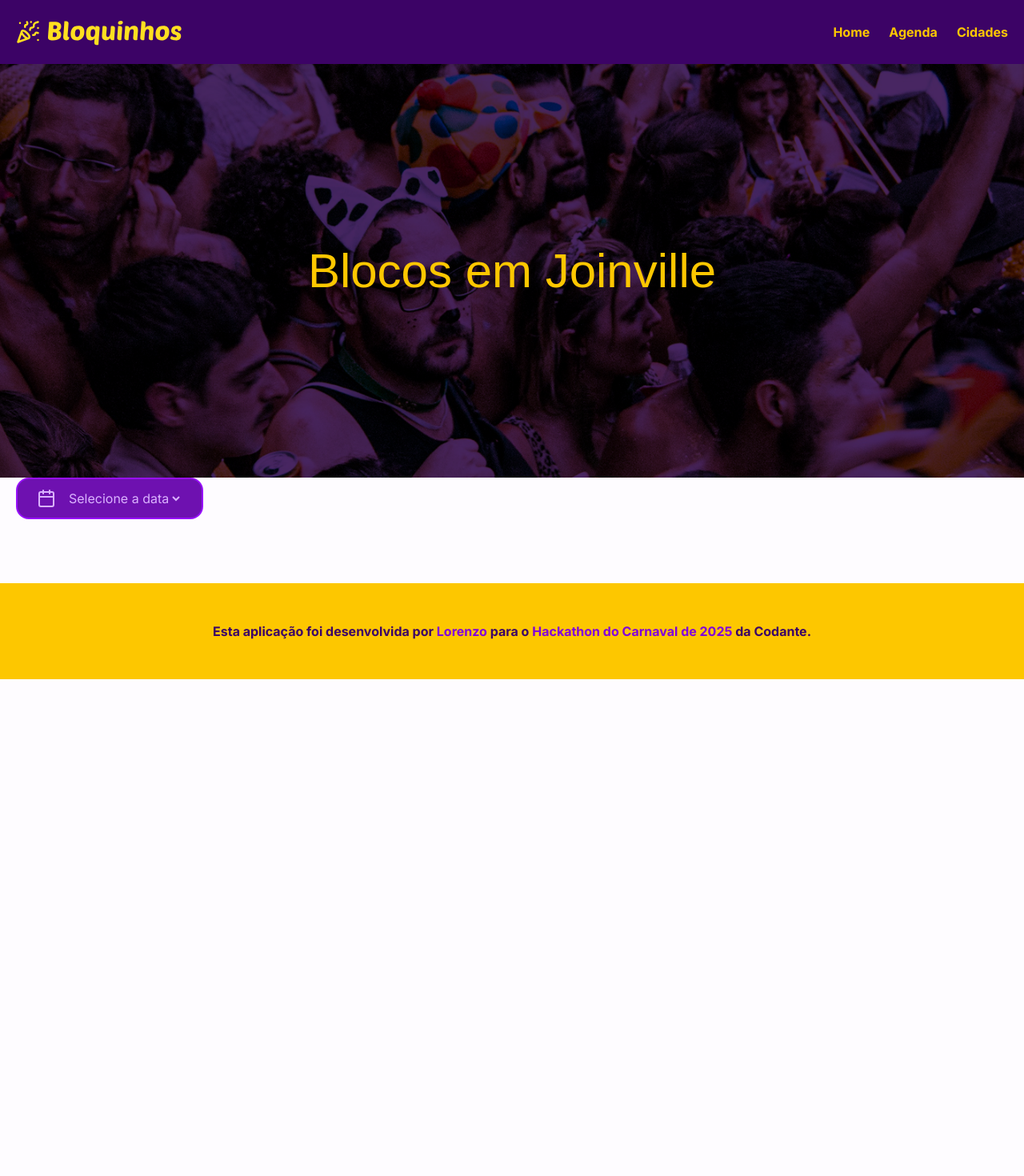
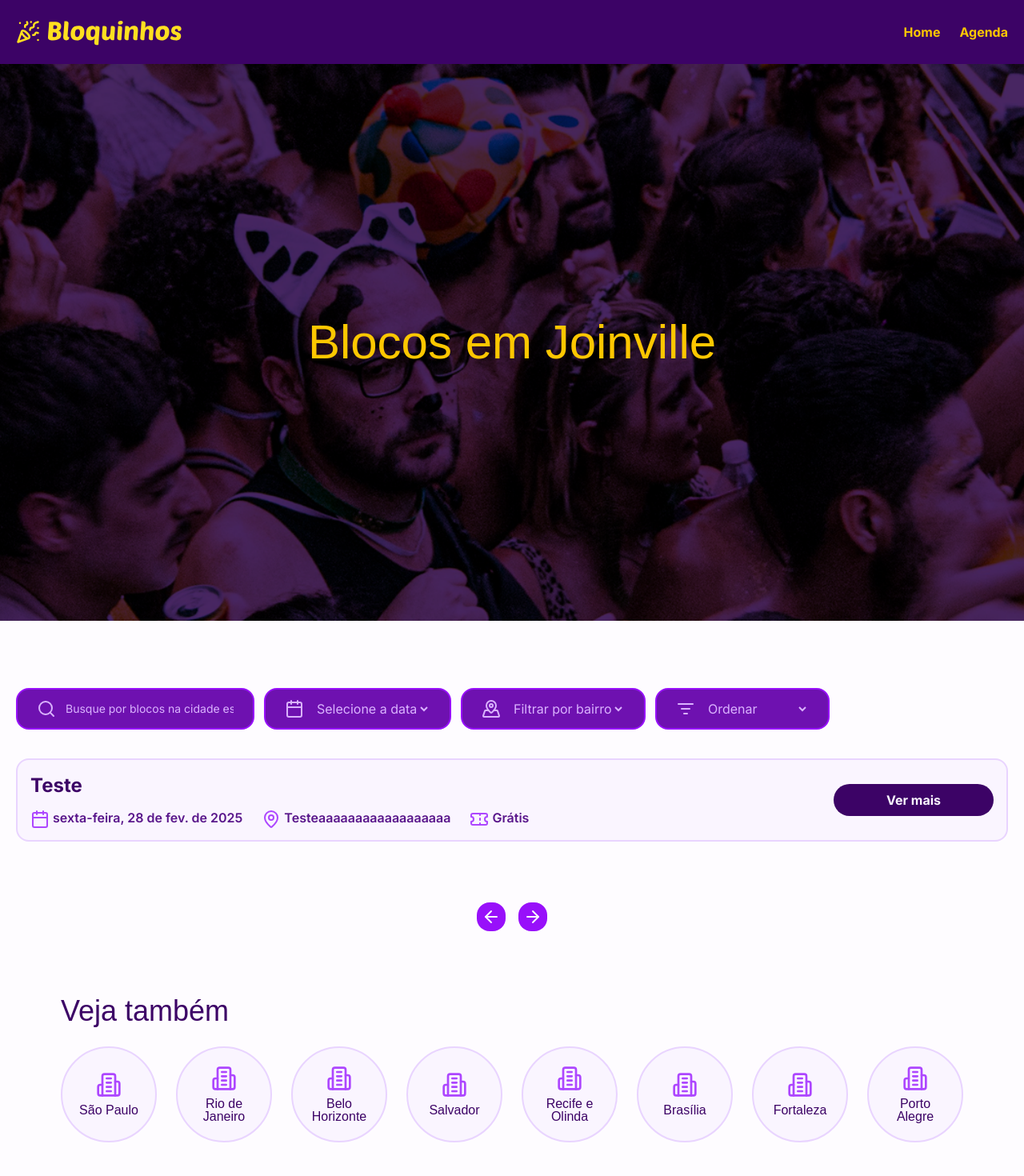
Before and after one commit to llorenzzzo/Hackathon-do-Carnaval-de-2025, a Next.js app: page /cidades/1 in a window 1280 px wide. Shown: the top 1470 px of the page at 80% size. Before the commit the page ends 849 px from the top, so only its background shows below. Built offline with nearby package versions, Linux system fonts and the light colour scheme; a web font is replaced by a local one.

Commit message:
estilos finalizados

```diff
--- a/src/app/(home)/page.tsx
+++ b/src/app/(home)/page.tsx
@@ -1,7 +1,6 @@
-import { Calendar, Search } from "lucide-react";
+import { Calendar, MapPin, Search } from "lucide-react";
 import { Cidades } from "./cidades";
 import { SectionHeading } from "@/components/section-heading";
-import Link from "next/link";
 import { Footer } from "@/components/footer";
 import { Bloquinho } from "@/components/bloquinho";
 import { Select, SelectIcon, SelectInput } from "@/components/select";
@@ -10,12 +9,28 @@ import { Input, InputIcon, InputRoot } from "@/components/input";
 export default function Home() {
   return (
     <div className="">
-      <div className="w-full h-[517px] bg-[url(/background-home.png)] bg-no-repeat bg-cover bg-center flex flex-col items-center">
-        <div className="bg-purple-900 mx-20 my-auto w-full max-w-[1140px] h-[300px] rounded-4xl flex flex-col items-center justify-center gap-4">
+      <div className="w-full h-[87vh] bg-[url(/background-home.png)] bg-no-repeat bg-cover bg-center flex flex-col items-center">
+        <div className="bg-purple-900 mx-20 my-auto w-full max-w-[1140px] h-[300px] rounded-4xl flex flex-col items-center justify-center gap-6">
           <h1 className="font-heading text-4xl md:text-6xl text-center text-pretty text-yellow-400">
             Encontre seu bloquinho de carnaval
           </h1>
-          <div className="flex flex-row gap-6">
+          <div className="flex flex-row gap-4 justify-between">
+            <Select>
+              <SelectIcon>
+                <MapPin />
+              </SelectIcon>
+              <SelectInput>
+                <option>Selecione a cidade</option>
+                <option value="sao-paulo">São Paulo</option>
+                <option value="rio-de-janeiro">Rio de Janeiro</option>
+                <option value="belo-horizonte">Belo Horizonte</option>
+                <option value="salvador">Salvador</option>
+                <option value="recife-olinda">Recife e Olinda</option>
+                <option value="brasilia">Brasília</option>
+                <option value="fortaleza">Fortaleza</option>
+                <option value="porto-alegre">Porto Alegre</option>
+              </SelectInput>
+            </Select>
             <Select>
               <SelectIcon>
                 <Calendar />
--- a/src/app/cidades/[slug]/page.tsx
+++ b/src/app/cidades/[slug]/page.tsx
@@ -1,18 +1,41 @@
+import { Cidades } from "@/app/(home)/cidades";
+import { Bloquinho } from "@/components/bloquinho";
 import { Footer } from "@/components/footer";
+import { IconButton } from "@/components/iconButton";
+import { Input, InputIcon, InputRoot } from "@/components/input";
 import { Select, SelectIcon, SelectInput } from "@/components/select";
-import { Calendar } from "lucide-react";
+import {
+  ArrowLeft,
+  ArrowRight,
+  Calendar,
+  ListFilter,
+  MapPin,
+  MapPinned,
+  Search,
+} from "lucide-react";
 
 export default function Bloco() {
   return (
     <div className="flex flex-col justify-center items-center">
-      <div className="w-full h-[517px] bg-[url(/background-home.png)] bg-no-repeat bg-cover bg-center flex flex-col items-center justify-center">
+      <div className="w-full h-[87vh] bg-[url(/background-home.png)] bg-no-repeat bg-cover bg-center flex flex-col items-center justify-center">
         <h1 className="font-heading text-4xl md:text-6xl text-center text-pretty text-yellow-400">
           Blocos em Joinville
         </h1>
       </div>
-      <div className="w-full max-w-[1240px]">
-        <div className="">
-          <div>
+      <div className="w-full max-w-[1240px] flex flex-col items-center justify-center">
+        <div className="w-full flex justify-center md:justify-between mt-21 flex-wrap gap-3">
+          <div className="w-full flex flex-row flex-wrap gap-3 justify-start">
+            <InputRoot>
+              <InputIcon>
+                <Search />
+              </InputIcon>
+              <Input
+                type="text"
+                name="data"
+                id="select-data"
+                placeholder="Busque por blocos na cidade escolhida"
+              ></Input>
+            </InputRoot>
             <Select>
               <SelectIcon>
                 <Calendar />
@@ -22,9 +45,48 @@ export default function Bloco() {
                 <option>2</option>
               </SelectInput>
             </Select>
+            <Select>
+              <SelectIcon>
+                <MapPinned />
+              </SelectIcon>
+              <SelectInput>
+                <option disabled selected>
+                  Filtrar por bairro
+                </option>
+                <option>2</option>
+              </SelectInput>
+            </Select>
+            <Select>
+              <SelectIcon>
+                <ListFilter />
+              </SelectIcon>
+              <SelectInput>
+                <option disabled selected>
+                  Ordenar
+                </option>
+                <option>Mais próximos</option>
+                <option>2</option>
+              </SelectInput>
+            </Select>
           </div>
-          <div></div>
+          <div className="w-full max-w-[1240px] items-center justify-center flex flex-row flex-wrap mt-6 gap-6 ">
+            <Bloquinho
+              title="Teste"
+              date={new Date("2025-02-28T18:00:00.000Z")}
+              neighborhood="Testeaaaaaaaaaaaaaaaaaa"
+              price="Grátis"
+            />
+          </div>
+          <div className="flex flex-row w-full justify-center gap-4 mt-16">
+            <IconButton>
+              <ArrowLeft />
+            </IconButton>
+            <IconButton>
+              <ArrowRight />
+            </IconButton>
+          </div>
         </div>
+        <Cidades />
       </div>
       <Footer />
     </div>
--- a/src/app/layout.tsx
+++ b/src/app/layout.tsx
@@ -4,6 +4,7 @@ import type { Metadata } from "next";
 import { Poetsen_One, Inter } from "next/font/google";
 import Logo from "../assets/logo.svg";
 import Image from "next/image";
+import Link from "next/link";
 
 const poetsenOne = Poetsen_One({
   weight: ["400"],
@@ -35,13 +36,24 @@ export default function RootLayout({
       <body className="bg-[#FEFCFF] text-gray-800 antialiased">
         <div className="w-full bg-purple-950 h-20 flex flex-row items-center justify-center py-15 md:p-0">
           <div className="w-full max-w-[1240px] flex flex-row items-center justify-center md:justify-between md:mx-5 flex-wrap gap-4">
-            <Image src={Logo} alt="Bloquinhos 2025" />
+            <Link href="/">
+              <Image src={Logo} alt="Bloquinhos 2025" />
+            </Link>
             <nav>
-              <ol className="flex flex-row gap-6 text-yellow-400 font-bold">
-                <li>Home</li>
-                <li>Agenda</li>
-                <li>Cidades</li>
-              </ol>
+              <div className="flex flex-row gap-6 text-yellow-400 font-bold">
+                <Link
+                  className="hover:underline hover:text-yellow-200"
+                  href="/"
+                >
+                  Home
+                </Link>
+                <Link
+                  className="hover:underline hover:text-yellow-200"
+                  href="/agenda"
+                >
+                  Agenda
+                </Link>
+              </div>
             </nav>
           </div>
         </div>
--- a/src/components/bloquinho.tsx
+++ b/src/components/bloquinho.tsx
@@ -23,7 +23,7 @@ export function Bloquinho({
   });
 
   return (
-    <div className="group flex flex-row w-full min-w-[264px] bg-purple-50 border-2 border-purple-200 p-4 items-center justify-between rounded-2xl gap-6 flex-wrap hover:border-purple-600 transition-all duration-300">
+    <div className="group flex flex-row w-full min-w-[264px] bg-purple-50 border-2 border-purple-200 p-4 items-center justify-between rounded-2xl gap-6 flex-wrap hover:border-purple-800 transition-all duration-300">
       <div className="flex flex-col gap-3">
         <p className="font-bold text-2xl text-purple-950">{title}</p>
         <div className="flex flex-row gap-6 flex-wrap w-full text-wrap">
--- a/src/components/city.tsx
+++ b/src/components/city.tsx
@@ -1,4 +1,3 @@
-import { Building } from "lucide-react";
 import { ComponentProps, ReactNode } from "react";
 
 interface CityProps extends ComponentProps<"div"> {
@@ -9,7 +8,7 @@ interface CityProps extends ComponentProps<"div"> {
 export function City({ city, children, ...props }: CityProps) {
   return (
     <div
-      className="bg-purple-50 border-2 border-purple-200 rounded-full h-[120px] w-[120px] min-h-[120px] min-w-[120px] flex flex-col items-center align-top justify-center p-4 gap-2"
+      className="bg-purple-50 border-2 border-purple-200 hover:border-purple-800 rounded-full h-[120px] w-[120px] min-h-[120px] min-w-[120px] flex flex-col items-center align-top justify-center p-4 gap-2 transition-colors duration-300"
       {...props}
     >
       {children}
--- /dev/null
+++ b/src/components/iconButton.tsx
@@ -0,0 +1,12 @@
+import { ComponentProps } from "react";
+
+interface IconButtonProps extends ComponentProps<"button"> {}
+
+export function IconButton(props: IconButtonProps) {
+  return (
+    <button
+      className="p-1.5 text-purple-50 bg-purple-600 rounded-2xl cursor-pointer transition-colors duration-300 hover:bg-purple-400 hover:text-purple-950"
+      {...props}
+    />
+  );
+}
--- a/src/components/select.tsx
+++ b/src/components/select.tsx
@@ -8,7 +8,7 @@ interface SelectProps extends ComponentProps<"div"> {
 export function Select({ children, ...props }: SelectProps) {
   return (
     <div
-      className="group w-fit bg-purple-800 focus-within:border-purple-100 purple-800 border-2 border-purple-600 text-purple-300 font-normal flex flex-row gap-3 py-3 px-6 rounded-2xl"
+      className="group cursor-pointer w-fit bg-purple-800 focus-within:border-purple-100 purple-800 border-2 border-purple-600 text-purple-300 font-normal flex flex-row gap-3 py-3 px-6 rounded-2xl"
       {...props}
     >
       {children}
@@ -19,11 +19,11 @@ export function Select({ children, ...props }: SelectProps) {
 interface SelectIconProps extends ComponentProps<"span"> {}
 
 export function SelectIcon(props: SelectIconProps) {
-  return <span className="text-purple-300" {...props}></span>;
+  return <span className="text-purple-300 cursor-pointer" {...props}></span>;
 }
 
 interface SelectInputProps extends ComponentProps<"select"> {}
 
 export function SelectInput(props: SelectInputProps) {
-  return <select className="outline-0" {...props}></select>;
+  return <select className="outline-0 cursor-pointer" {...props}></select>;
 }
```
